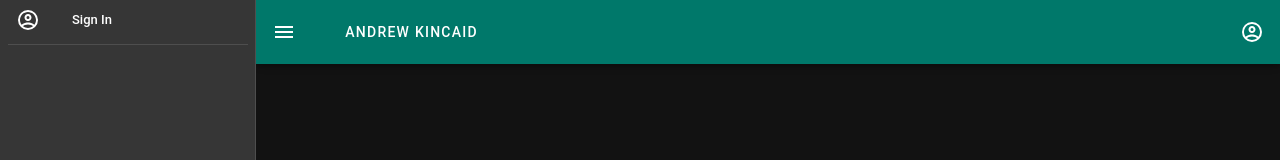
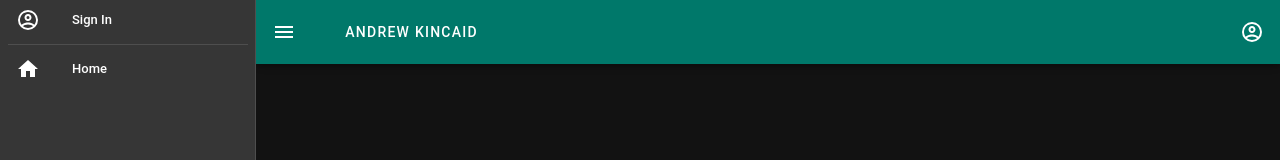
Before and after one commit to atkincaid74/andrew-kincaid-frontend, a Vue app: page / in a window 1280 px wide. Both pictures are taken after a click on the button 28 px from the left and 32 px from the top of the page. Shown: the top 160 px of the page. Built offline with nearby package versions, Linux system fonts and the light colour scheme; the HTML template or start-up script is replaced by a standard one; what vue-session would draw is missing.

Commit message:
clean up nav bar

```diff
--- a/src/components/home/NavBar.vue
+++ b/src/components/home/NavBar.vue
@@ -39,32 +39,29 @@
             <v-divider></v-divider>
 
             <v-list-item
+                @click="goHome"
+                class="my-1"
+            >
+                <v-list-item-icon>
+                    <v-icon>{{ HomeIcon }}</v-icon>
+                </v-list-item-icon>
+                <v-list-item-title>
+                    Home
+                </v-list-item-title>
+            </v-list-item>
+
+            <v-list-item
                 v-if="username !== null"
+                @click="goToSuperContest"
+                class="my-1"
             >
                 <v-list-item-icon>
                     <v-icon>{{ SCIcon }}</v-icon>
                 </v-list-item-icon>
-                <v-list-item-title
-                    @click="goToSuperContest"
-                >
+                <v-list-item-title>
                     The Real Super-Contest
                 </v-list-item-title>
             </v-list-item>
-
-
-            <!--      <v-list-item-->
-            <!--          v-for="item in items"-->
-            <!--          :key="item.title"-->
-            <!--          link-->
-            <!--      >-->
-            <!--        <v-list-item-icon>-->
-            <!--          <v-icon>{{ item.icon }}</v-icon>-->
-            <!--        </v-list-item-icon>-->
-
-            <!--        <v-list-item-content>-->
-            <!--          <v-list-item-title>{{ item.title }}</v-list-item-title>-->
-            <!--        </v-list-item-content>-->
-            <!--      </v-list-item>-->
         </v-list>
 
     </v-navigation-drawer>
@@ -73,12 +70,13 @@
 <script>
     import { mapState, mapGetters } from 'vuex';
     import UserIcon from "./UserIcon";
-    import { mdiCashMultiple } from '@mdi/js';
+    import { mdiCashMultiple, mdiHome } from '@mdi/js';
 
     export default {
         name: "NavBar",
         data: () => ({
             SCIcon: mdiCashMultiple,
+            HomeIcon: mdiHome,
         }),
         components: {
             UserIcon,
@@ -102,6 +100,10 @@
             },
         },
         methods: {
+            goHome() {
+                this.$router.push({name: 'Home'});
+                this.toggleNavBar()
+            },
             goToLogin() {
                 this.$router.push({name: 'Login'});
                 this.toggleNavBar()
```
